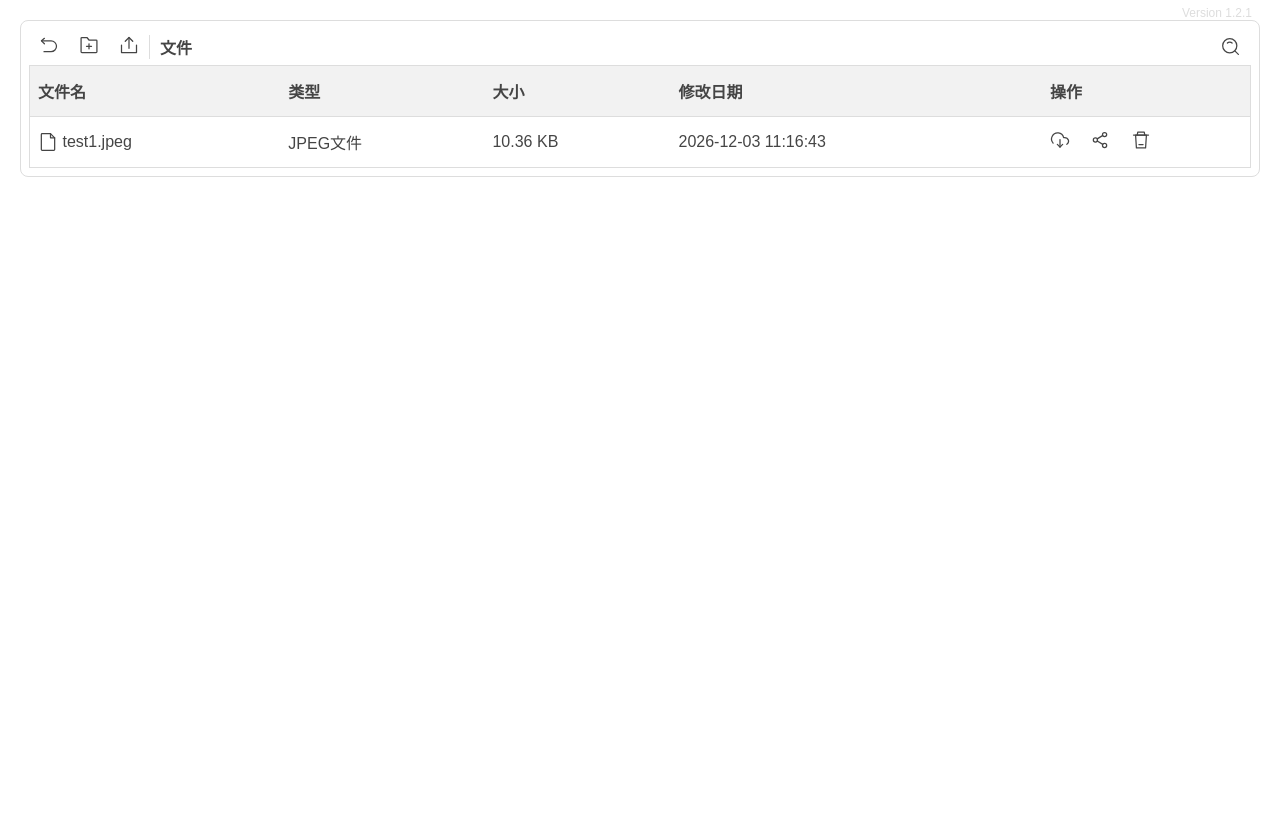
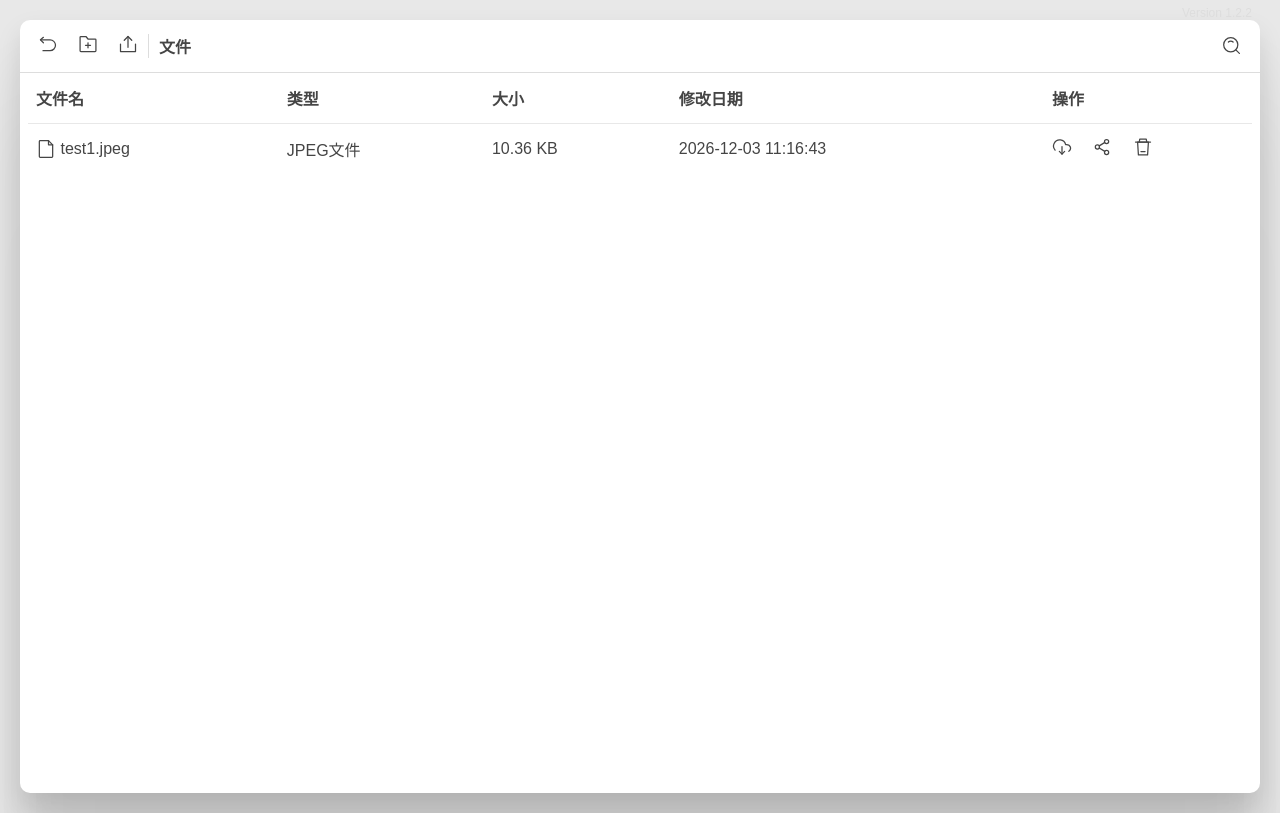
Before and after one commit to Jyun1024/WebDisk, a Flask app: page / in a window 1280 px wide. Before the commit the page ends 177 px from the top, so only its background shows below. Run offline with Flask 2, Linux system fonts and the light colour scheme.

Commit message:
v1.2.2 优化UI

```diff
--- a/static/index.css
+++ b/static/index.css
@@ -1,4 +1,5 @@
 body {
+    background-color: #e8e8e8;
     font-family: Arial, sans-serif;
     margin: 0;
     padding: 0;
@@ -8,14 +9,17 @@ body {
 #container {
     margin: 0 auto;
     padding: 20px;
-    min-height: 95vb;
     transition: 0.5s;
 }
 
 #container > div {
-    border-radius: 8px;
-    border: 1px solid #ddd;
-    padding: 8px;
+    background-color: #fff;
+    border-radius: 10px;
+    box-shadow: 0 187px 75px rgba(0, 0, 0, 0.01),
+    0 105px 63px rgba(0, 0, 0, 0.05),
+    0 47px 47px rgba(0, 0, 0, 0.09),
+    0 12px 26px rgba(0, 0, 0, 0.1),
+    0 0 0 rgba(0, 0, 0, 0.1);
 }
 
 #container.hover {
@@ -36,21 +40,25 @@ body {
 
 #location a:last-child {
     font-weight: bold;
-    /*font-size: 110%;*/
+}
+
+.table-div {
+    height: 90vh;
+    overflow-y: auto;
+    padding-left: 8px;
+    padding-right: 8px;
 }
 
 table {
     border-collapse: collapse;
     width: 100%;
-    border: 1px solid #ddd;
+
 }
 
 th, td {
     height: 34px;
-    /* width: 150px; */
     text-align: left;
     padding: 8px;
-    border-bottom: 1px solid #ddd;
 }
 
 td > div {
@@ -58,12 +66,12 @@ td > div {
     align-items: center;
 }
 
-th {
-    background-color: #f2f2f2;
+td {
+    border-top: 1px solid #e8e8e8;
 }
 
-tr:hover {
-    background-color: #f5f5f5;
+tbody > tr:hover {
+    background-color: #e9e8e8;
 }
 
 tr td:last-child {
@@ -122,6 +130,8 @@ a:hover, .line:hover {
     display: flex;
     justify-content: space-between;
     align-items: center;
+    padding: 8px;
+    border-bottom: solid 1px #ddd;
 }
 
 
@@ -138,9 +148,6 @@ a:hover, .line:hover {
     font-size: 12px;
     color: #dddddd;
 }
-
-
-/*---------------------------*/
 
 
 .input-wrapper {
@@ -181,10 +188,22 @@ a:hover, .line:hover {
 }
 
 
-/*.icon:focus ~ .input,*/
 .input:focus {
     box-shadow: none;
     width: 250px;
     background-color: transparent;
     border-bottom: 2px solid #454545;
 }
+
+
+/* 隐藏边框 */
+::-webkit-scrollbar {
+    width: 8px; /* 设置滚动条宽度 */
+}
+
+
+/* 设置滚动条滑块样式 */
+::-webkit-scrollbar-thumb {
+    background-color: #e9e8e8;
+    border-radius: 4px; /* 设置圆角半径 */
+}
--- a/templates/index.html
+++ b/templates/index.html
@@ -35,9 +35,10 @@
             </form>
 
             <div id="version">
-                Version 1.2.1
+                Version 1.2.2
             </div>
         </div>
+        <div class="table-div">
             <table>
                 <thead>
                 <tr>
@@ -83,6 +84,7 @@
                 </tbody>
             </table>
         </div>
+    </div>
 
 </div>
 <script src="/static/index.js"></script>
```
Lines whose indentation alone changed are shown as unchanged.
